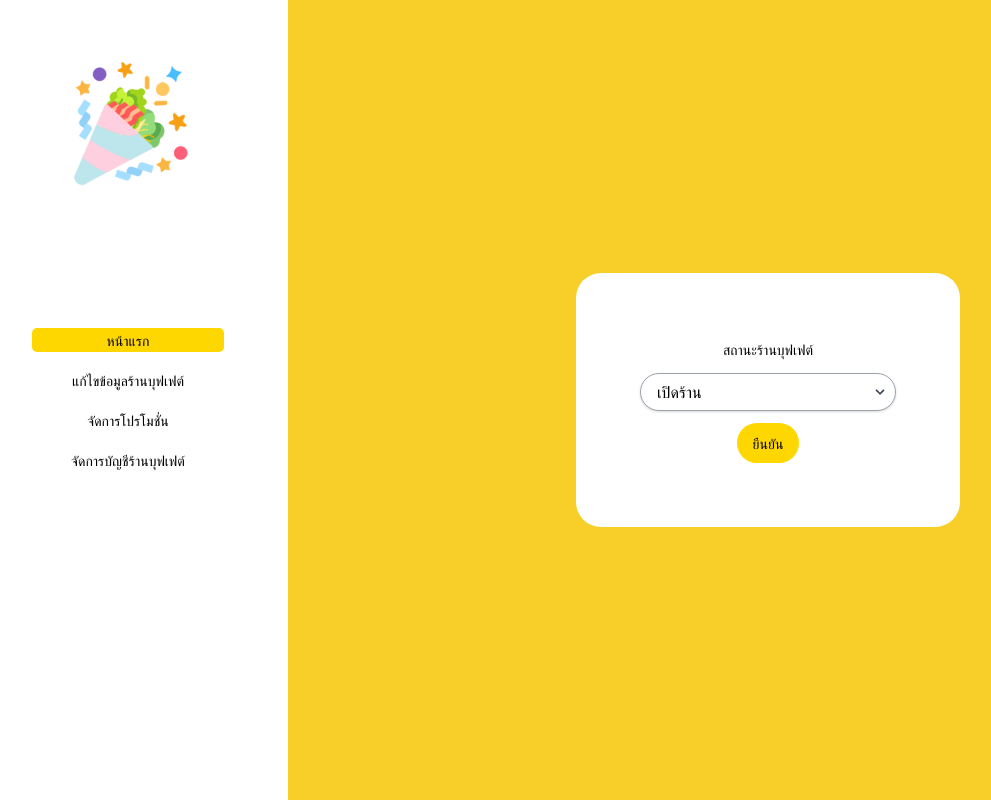
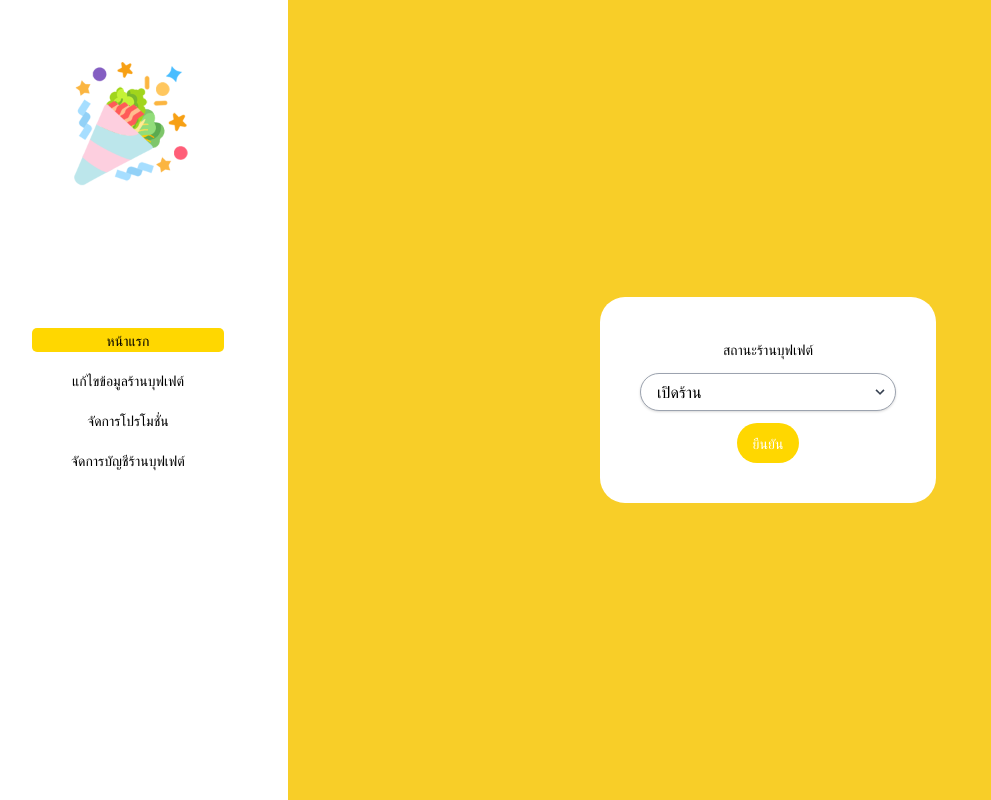
Before and after one commit to Parfet/PAR-Frontend-Restaurant, a Next.js app: page / in a window 1280 px wide. Shown: the whole page, without its empty margins (32-1023 px from the left). Built offline with nearby package versions, Linux system fonts and the light colour scheme.

Commit message:
👾 update use CardElement

```diff
--- a/features/Home/components/ChangeStatus.tsx
+++ b/features/Home/components/ChangeStatus.tsx
@@ -4,6 +4,7 @@ import _ from 'lodash'
 
 import { RestaurantStatus } from '../../../core/constant/enum'
 import { RegularText } from '../../../core/config/textStyle'
+import CardElement from '../../../core/components/CardElement'
 
 const optionItem = [
   {
@@ -28,7 +29,8 @@ const ChangeStatus = () => {
   });
 
   return (
-    <div className="bg-white rounded-25 p-16">
+    <CardElement>
+      <>
         <div className="text-center">
           <RegularText>สถานะร้านบุฟเฟต์</RegularText>
         </div>
@@ -38,7 +40,7 @@ const ChangeStatus = () => {
               id="restaurantStatus"
               name="restaurantStatus"
               onChange={formik.handleChange}
-            className="block appearance-none w-full bg-white border border-gray-400 hover:border-gray-500 px-4 py-2 pr-8 rounded shadow leading-tight focus:outline-none focus:shadow-outline rounded-25"
+              className="block appearance-none w-full bg-white border border-gray-400 hover:border-gray-500 px-4 py-2 pr-8 rounded shadow leading-tight focus:outline-none  rounded-25"
             >
               {
                 _.map(optionItem, (data, index) => (
@@ -51,12 +53,13 @@ const ChangeStatus = () => {
             </div>
           </div>
           <div className="flex justify-center">
-          <button className="bg-cusYellow hover:bg-cusYellow-500 text-white font-bold py-2 px-4 rounded-25" type="submit">
-            <RegularText>ยืนยัน</RegularText>
+            <button className="bg-cusYellow hover:bg-cusYellow-500 py-2 px-4 rounded-25 focus:outline-none " type="submit">
+              <RegularText isWhite>ยืนยัน</RegularText>
             </button>
           </div>
         </form>
-    </div>
+      </>
+    </CardElement>
   )
 
 }
```
Lines whose indentation alone changed are shown as unchanged.
